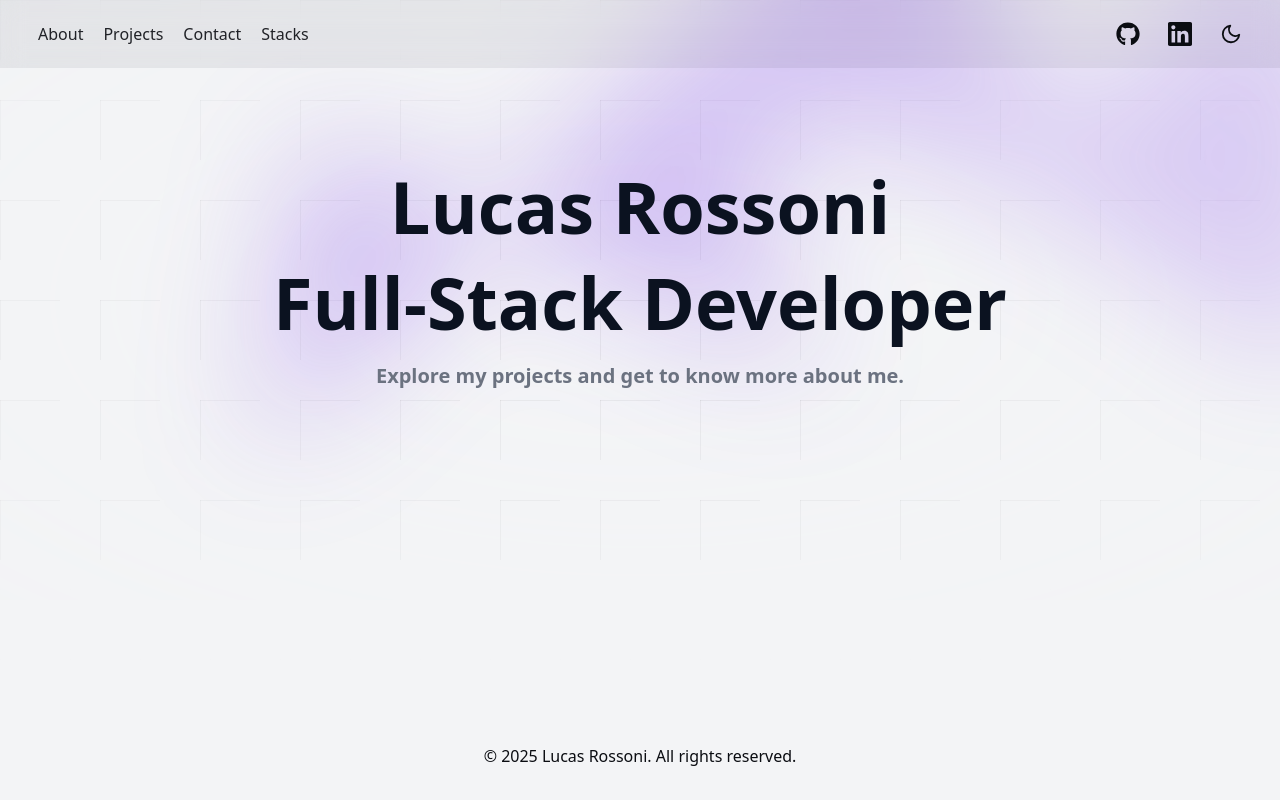
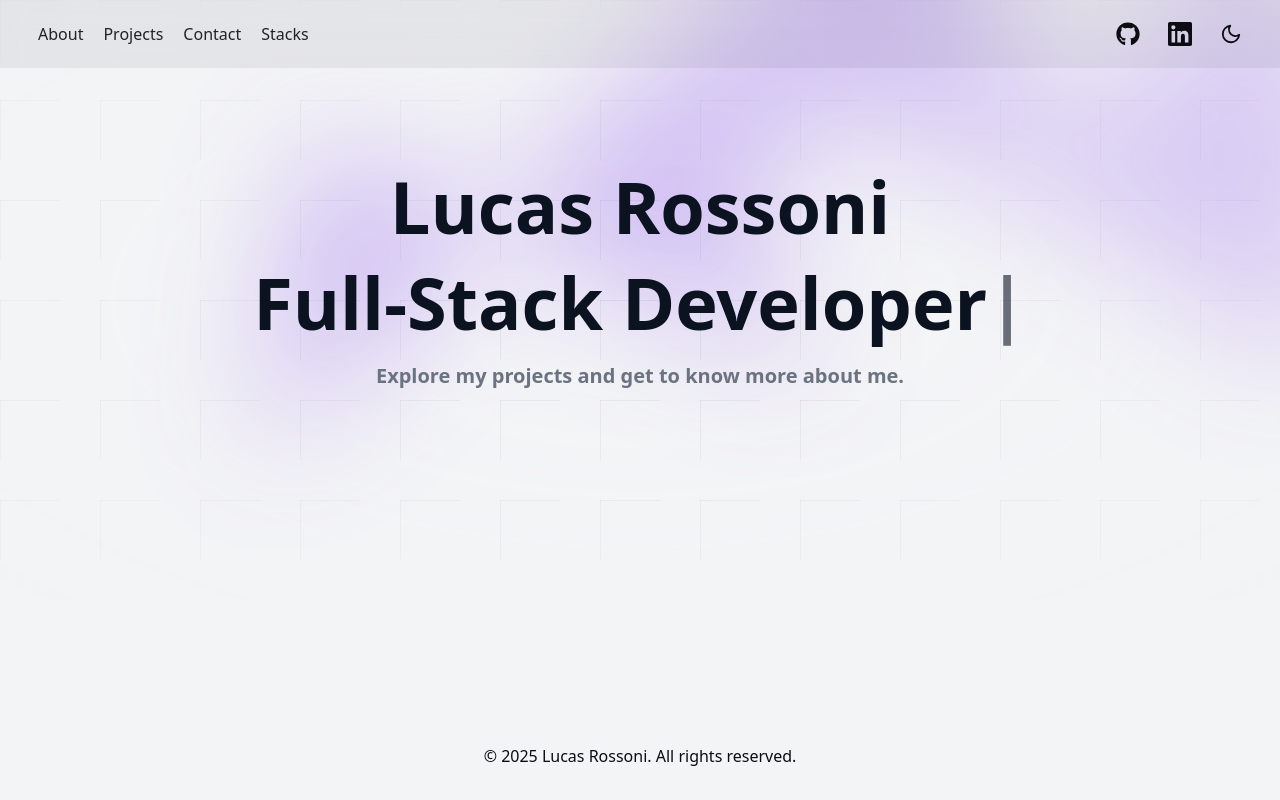
Before and after one commit to PxS00/portfolio, a React (Vite) app: page / in a window 1280 px wide. Shown: the top 800 px of the page. Built offline with nearby package versions, Linux system fonts and the light colour scheme.

Commit message:
feat: implement useTypewriter hook for typewriter effect and integrate into Home component

```diff
--- /dev/null
+++ b/src/hooks/useTypewriter.ts
@@ -0,0 +1,67 @@
+import { useEffect, useState } from 'react'
+import type { TypewriterOptions } from '../types/typewriter'
+/**
+ * Hook para efeito de digitação tipo "typewriter".
+ * @param text Texto a ser digitado
+ * @param delay Delay entre cada caractere (ms)
+ * @param startDelay Delay antes de começar (ms)
+ * @param loop Se deve repetir o efeito
+ * @param onDone Callback ao terminar
+ */
+export function useTypewriter({
+  text,
+  delay = 80,
+  startDelay = 0,
+  loop = false,
+  onDone,
+}: TypewriterOptions) {
+  const [index, setIndex] = useState<number>(0)
+
+  useEffect(() => {
+    let intervalId: ReturnType<typeof setInterval> | undefined
+    const startTimeoutId: ReturnType<typeof setTimeout> = setTimeout(() => {
+      setIndex(0)
+      intervalId = setInterval(() => {
+        setIndex((prev) => {
+          if (prev < text.length) {
+            return prev + 1
+          } else {
+            clearInterval(intervalId)
+            if (onDone) {
+              onDone()
+            }
+            if (loop) {
+              setTimeout(() => {
+                setIndex(0)
+                intervalId = setInterval(() => {
+                  setIndex((prevLoop) => {
+                    if (prevLoop < text.length) {
+                      return prevLoop + 1
+                    } else {
+                      clearInterval(intervalId)
+                      if (onDone) {
+                        onDone()
+                      }
+                      return prevLoop
+                    }
+                  })
+                }, delay)
+              }, 1000)
+            }
+            return prev
+          }
+        })
+      }, delay)
+    }, startDelay)
+    return () => {
+      if (intervalId) {
+        clearInterval(intervalId)
+      }
+      if (startTimeoutId) {
+        clearTimeout(startTimeoutId)
+      }
+    }
+  }, [text, delay, startDelay, loop, onDone])
+
+  return text.slice(0, index)
+}
--- a/src/routes/Home/index.tsx
+++ b/src/routes/Home/index.tsx
@@ -1,7 +1,9 @@
 import GridPattern from '../../components/GridPattern/GridPattern'
 import ShadowEffect from '../../components/ShadowEffect/ShadowEffect'
+import { useTypewriter } from '../../hooks/useTypewriter'
 
 export default function Home() {
+  const title = useTypewriter({ text: 'Full-Stack Developer', delay: 80, startDelay: 400 })
   return (
     <section className="relative z-30 flex min-h-[75vh] flex-col items-center justify-center py-24 text-center">
       <GridPattern />
@@ -10,7 +12,8 @@ export default function Home() {
         Lucas Rossoni
       </h1>
       <h1 className="mb-6 text-6xl font-extrabold text-(--title-color) md:text-7xl">
-        Full-Stack Developer
+        {title}
+        <span className="animate-pulse opacity-70">|</span>
       </h1>
       <p className="mb-10 text-xl font-semibold text-(--muted-color)">
         Explore my projects and get to know more about me.
--- /dev/null
+++ b/src/types/typewriter.ts
@@ -0,0 +1,7 @@
+export type TypewriterOptions = {
+  text: string
+  delay?: number
+  startDelay?: number
+  loop?: boolean
+  onDone?: () => void
+}
```
